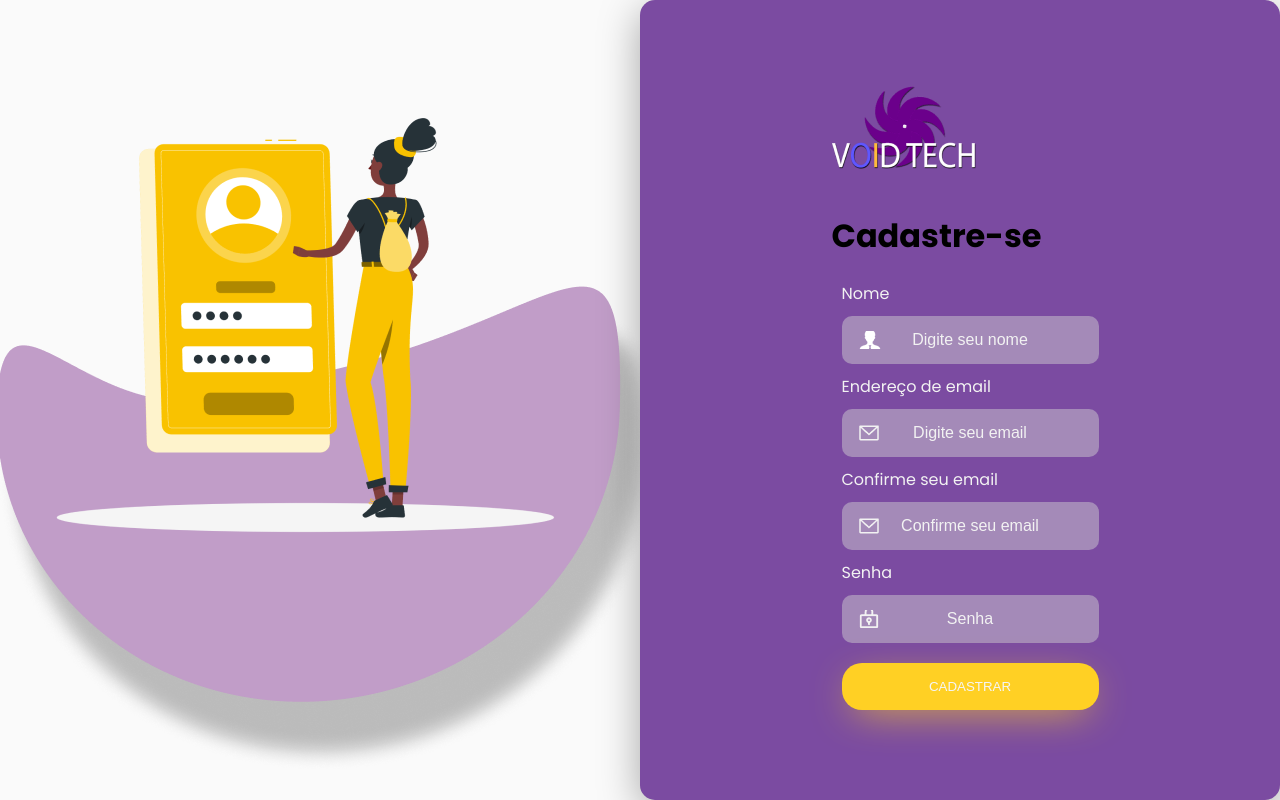
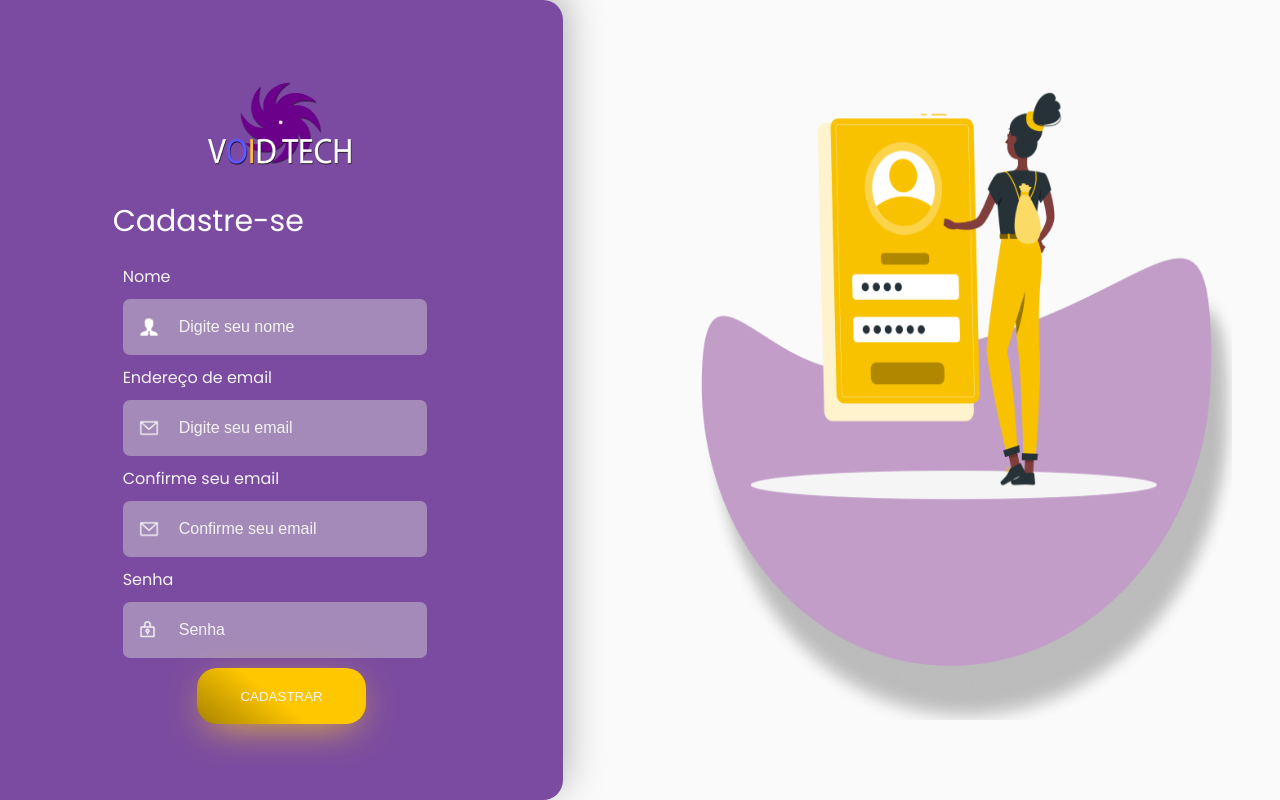
Before and after one commit to GustavoGomesDaSilva/VoidDash, a PHP site: page /views/cadastro.php in a window 1280 px wide. Run offline with PHP 8.4, Linux system fonts and the light colour scheme.

Commit message:
paginas login e cadastro estilizadas, e parte dos propositos feita

```diff
--- a/styles/styleCadastro.css
+++ b/styles/styleCadastro.css
@@ -5,7 +5,7 @@ body{
 
 
 }
-.main-login{
+.main-cadastro{
     width: 100vw;
     height: 100vh;
    display: flex;
@@ -13,47 +13,58 @@ body{
    align-items: center;
 }
 
-.card-login > h1{
+#formCadastro h1{
     color: #FEFEFE;
-
+    font-weight: 400;
+    font-size: 30px;
 }
 
-.login-senha::placeholder{
+.cadastro-senha::placeholder{
     background-image: url(../components/assets/LockKey.png);
      background-repeat: no-repeat;
+     background-size: 7%;
+     padding-left: 15%;
      background-position: left center;
-     text-align: center;
+     text-align: left;
  }
- .login-nome::placeholder{
+ .cadastro-nome::placeholder{
     background-image: url( ../components/assets/Businessman.png);
     background-repeat: no-repeat;
+    background-size: 8%;
+    padding-left: 15%;
     background-position: left center;
-    text-align: center;
+    text-align: left;
 }
 
- .login-email::placeholder{
+ .cadastro-email::placeholder{
     background-image: url(../components/assets/EnvelopeSimple.png);
     background-repeat: no-repeat;
+    background-size: 8%;
+    padding-left: 15%;
     background-position: left center;
-    text-align: center;
+    text-align: left;
 }
-.login-email-confirmar::placeholder{
+.cadastro-email-confirmar::placeholder{
     background-image: url(../components/assets/EnvelopeSimple.png);
     background-repeat: no-repeat;
+    background-size: 8%;
+    padding-left: 15%;
     background-position: left center;
-    text-align: center;
+    text-align: left;
 }
 
-.login-cargo::placeholder{
+/* .cadastro-cargo::placeholder{
     background-image: url(../components/assets/Businessman.png);
     background-repeat: no-repeat;
+    background-size: 8%;
+    padding-left: 15%;
     background-position: left center;
-    text-align: center;
-}
+    text-align: left;
+} */
 
 
-.login-direita{
-    width: 50vw;
+.cadastro-esquerda{
+    width: 44vw;
     height: 100vh;
     display: flex;
     justify-content: center;
@@ -61,11 +72,21 @@ body{
     flex-direction: column;
     /* padding: 30px 35px; */
     background-color: #7B4BA1;
-    border-radius: 15px;
-    box-shadow: 0px 10px 40px #00000056;
+    border-top-right-radius: 20px;
+    border-bottom-right-radius: 20px;
+    box-shadow: 0px -10px 40px #00000056;
 }
-
-.login-esquerda{
+#formCadastro{
+    /* background-color: #F5F5F5; */
+    width: 60%;
+}
+#formCadastro img{
+    margin: auto;
+    /* background-color: #F5F5F5; */
+    display: flex;
+    justify-content: center;
+}
+.cadastro-direita{
     width: 50vW;
     height: 100vh;
     display: flex;
@@ -73,11 +94,11 @@ body{
     align-items: center;
     /* background-color: #FFD024; */
 }
+.cadastro-direita img{
+    width: 85%;
+    height: 80vh;
+}
 
-
-.imagem-esquerda-login{
-    width: auto;
-}
 
 .text-field{
     display: flex;
@@ -89,15 +110,17 @@ body{
 }
 
 .text-field > input{
-    width: 100%;
+    width: 90%;
+    height: 7vh;
     border: none;
-    border-radius: 10px;
-    padding: 15px;
+    border-radius: 7px;
+    padding: 0 15px;
     background-color: #d4d4d475;
     color: #F2F2F2;
     font-size: 12pt;
     outline:none;
     box-sizing: border-box;
+    /* margin: auto; */
 }
 
 .text-field > label{
@@ -108,21 +131,36 @@ body{
 .text-field > input::placeholder{
     color: #F2F2F2;
 }
+.text-field input:focus{
+    background-color: #705885b6;
+    border: #ffd024af 1px solid;
+}
 
-.btn-login{
+#btnCadastro{
     width: 100%;
-    padding: 16px 0px;
-    margin: 10px;
+    display: flex;
+    justify-content: center;
+}
+.btn-cadastro{
+    width: 50%;
+    height: 7vh;
+    /* padding: 16px 0px; */
+    /* margin: 10px; */
     border: none;
     border-radius: 20px;
-    background-color: #FFD024;
+    background: linear-gradient(218deg, rgba(255,199,0,1) 53%, rgba(0,0,0,1) 190%);
     outline: none;
     font-weight: 300;
     color:#F5F5F5;
     cursor: pointer;
     box-shadow:0px 10px 40px -12px #FFD024;
+
 }
-
+.btn-cadastro:hover{
+    transform: scale(1.09);
+    box-shadow: #3a3a3a 3px 3px 3px;
+    transition: all 0.5s;
+}
 .cadastrar{
     color: #F5F5F5;
 }
@@ -138,24 +176,24 @@ body{
 
 
 @media only screen and (max-width :950px){
-    .card-login{
+    .card-cadastro{
         width: 85%;
     }
 }
 
 @media only screen and (max-width: 600px){
-    .main-login{
+    .main-cadastro{
         flex-direction: column;
     }
-    .login-esquerda{
+    .cadastro-esquerda{
         display:none;
     }
-    .login-esquerda{
+    .cadastro-esquerda{
         width: 100%;
         height: auto;
     }
 
-    .login-direita{
+    .cadastro-esquerda{
         width: 100%;
         height: auto;
     }
--- a/views/cadastro.php
+++ b/views/cadastro.php
@@ -50,33 +50,35 @@ include("../config/cadastrar.php")
 
 <body>
 
-    <div class="main-login">
-        <div class="login-esquerda">
-            <img src="../components/assets/imgCadastro.png" class="imagem-esquerda-login" alt="">
-        </div>
-        <div class="login-direita">
-            <form action="../config/cadastrar.php" method="POST">
+    <div class="main-cadastro">
+        <div class="cadastro-esquerda">
+            <form action="../config/cadastrar.php" method="POST" id="formCadastro">
                 <img src="../components/assets/logoVoidTech.png" alt="">
                 <h1>Cadastre-se</h1>
                 <div class="text-field">
                     <label for="nome">Nome</label>
-                    <input type="text" class="login-nome" name="nome" placeholder="Digite seu nome">
+                    <input type="text" class="cadastro-nome" name="nome" placeholder="Digite seu nome">
                 </div>
                 <div class="text-field">
                     <label for="email">Endereço de email</label>
-                    <input type="text" class="login-email" name="email" placeholder="Digite seu email">
+                    <input type="text" class="cadastro-email" name="email" placeholder="Digite seu email">
                 </div>
                 <div class="text-field">
-                    <label for="login-email">Confirme seu email</label>
-                    <input type="text" class="login-email" name="email-confirm" placeholder="Confirme seu email">
+                    <label for="cadastro-email">Confirme seu email</label>
+                    <input type="text" class="cadastro-email-confirmar" name="email-confirm" placeholder="Confirme seu email">
                 </div>
                 <div class="text-field">
                     <label for="Senha">Senha</label>
-                    <input type="password" class="login-senha" name="senha" placeholder="Senha">
+                    <input type="password" class="cadastro-senha" name="senha" placeholder="Senha">
                 </div>
+                <div id="btnCadastro">
+                    <button type="submit" class="btn-cadastro" name="btn-cadastrar">CADASTRAR</button>
+                </div>
+            </form>
 
-                <button type="submit" class="btn-login" name="btn-cadastrar">CADASTRAR</button>
-            </form>
+        </div>
+        <div class="cadastro-direita">
+            <img src="../components/assets/imgCadastro.png" class="imagem-esquerda-cadastro" alt="">
         </div>
     </div>
 </body>
--- a/views/login.php
+++ b/views/login.php
@@ -35,7 +35,9 @@
                    <div class="lembrar">
                        <!-- <input type="checkbox" id="checkbox"><label for="checkbox" id="lembrar">Lembrar-se de mim</label> -->
                    </div>
+                   <div id="btnLogin">
                        <button class="btn-login" type="submit" name="btn-login">Fazer login</button>
+                   </div>
                </form>
                <!-- <div class="esqueceu-senha"><a href="#"> Esqueceu sua Senha</a></div> -->
                <div class="cadastrar"><a href="cadastro.php">Não Possui Conta: Cadastre-se Agora</div>
```
Also changed, not shown: index.php (+34 -4 lines), styles/styleLogin.css (+48 -24 lines), styles/stylePrincipal.css (+47 -3 lines), components/assets/iconeMissao.png (added), components/assets/iconeValores.png (added), components/assets/iconeVisao.png (added), components/assets/imgCadastro.png. Lines whose indentation alone changed are shown as unchanged.
